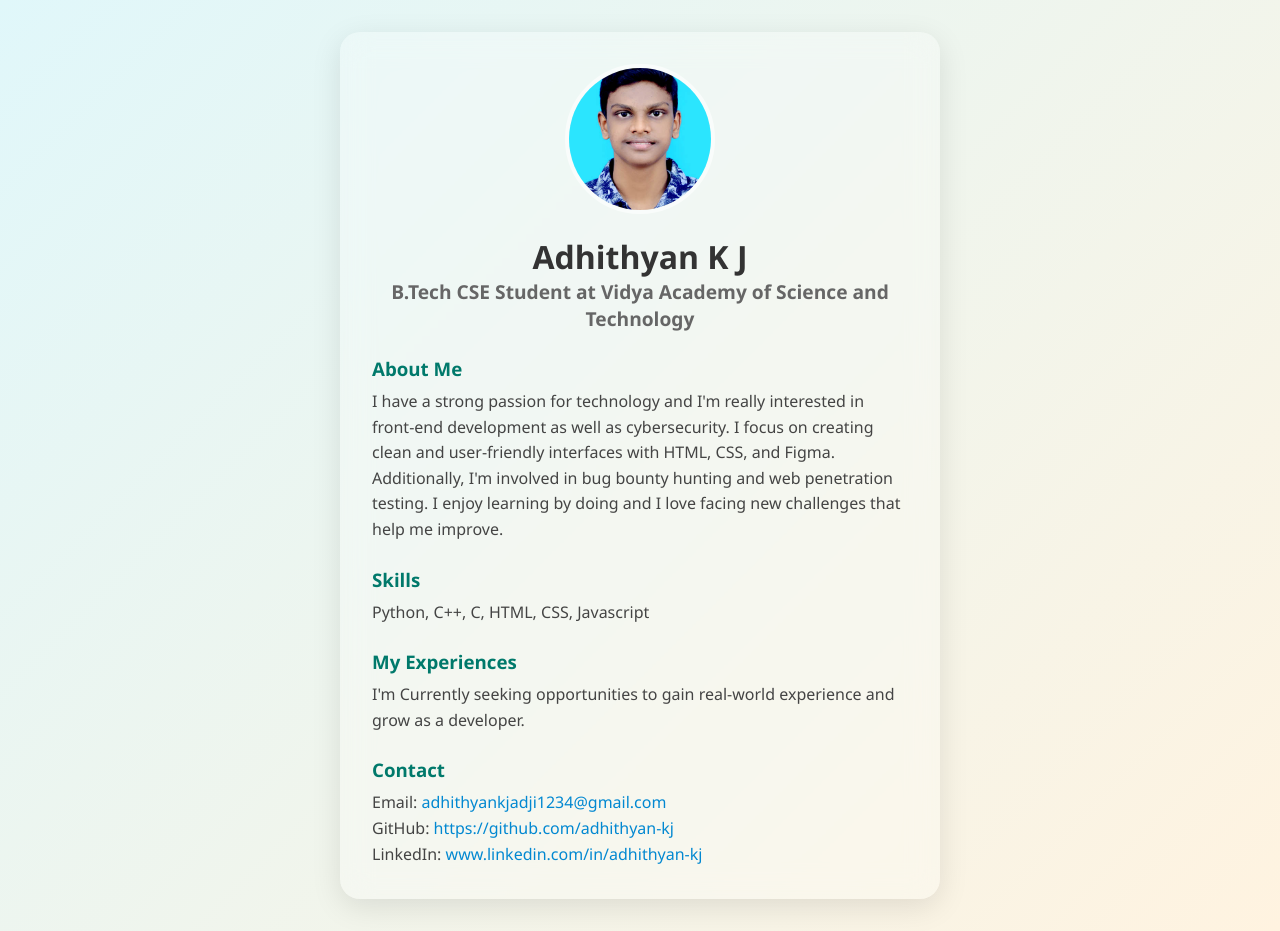
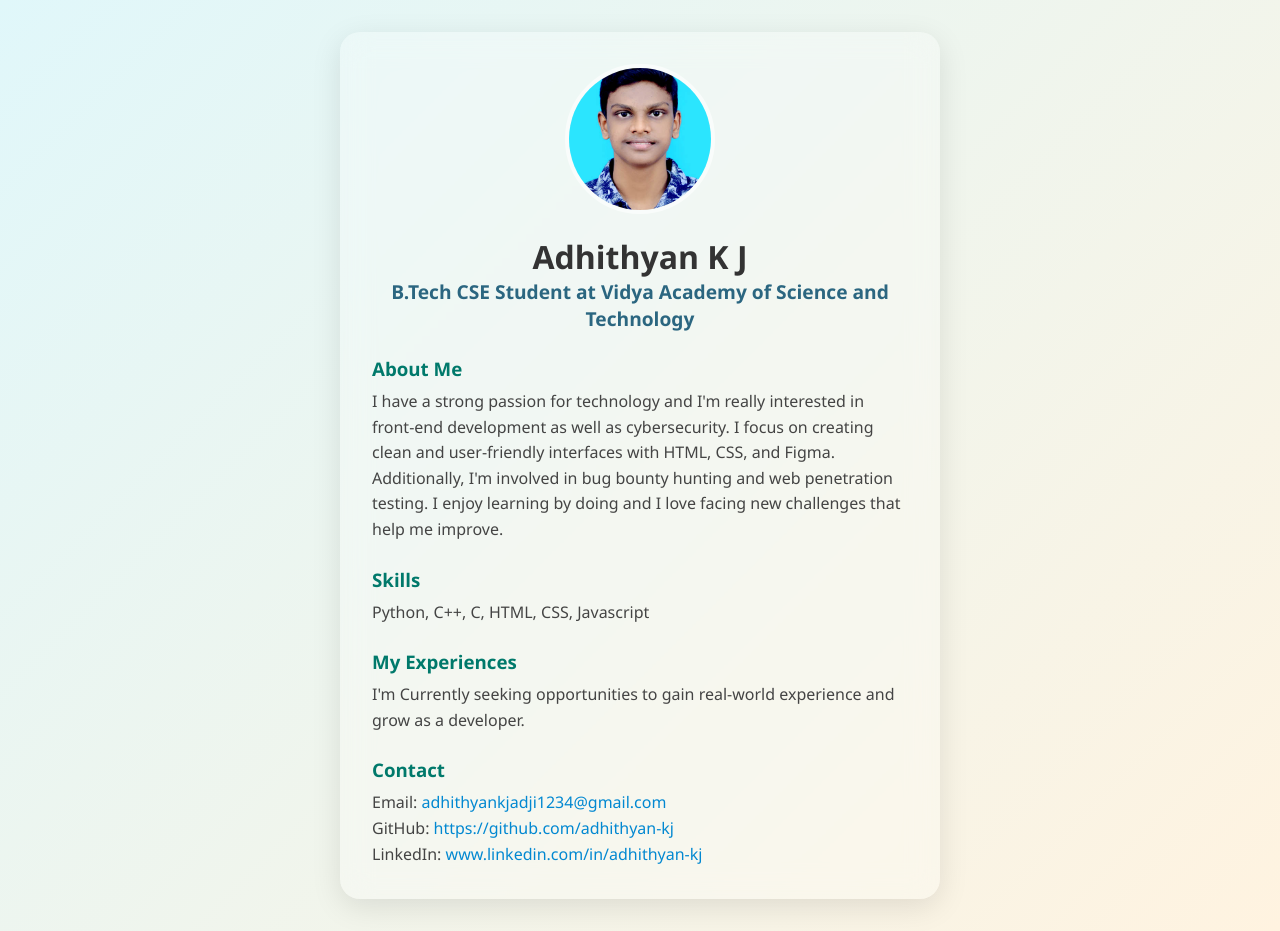
Before and after one commit to adhithyan-kj/biography-page, a plain HTML site: page index.html in a window 1280 px wide. Drawn offline with Linux system fonts and the light colour scheme.

Commit message:
Update index.html

```diff
--- a/index.html
+++ b/index.html
@@ -50,7 +50,7 @@
 
     h2 {
       font-size: 1.2rem;
-      color: #666;
+      color: #2b6680;
       margin-bottom: 1.5rem;
     }
 
```
